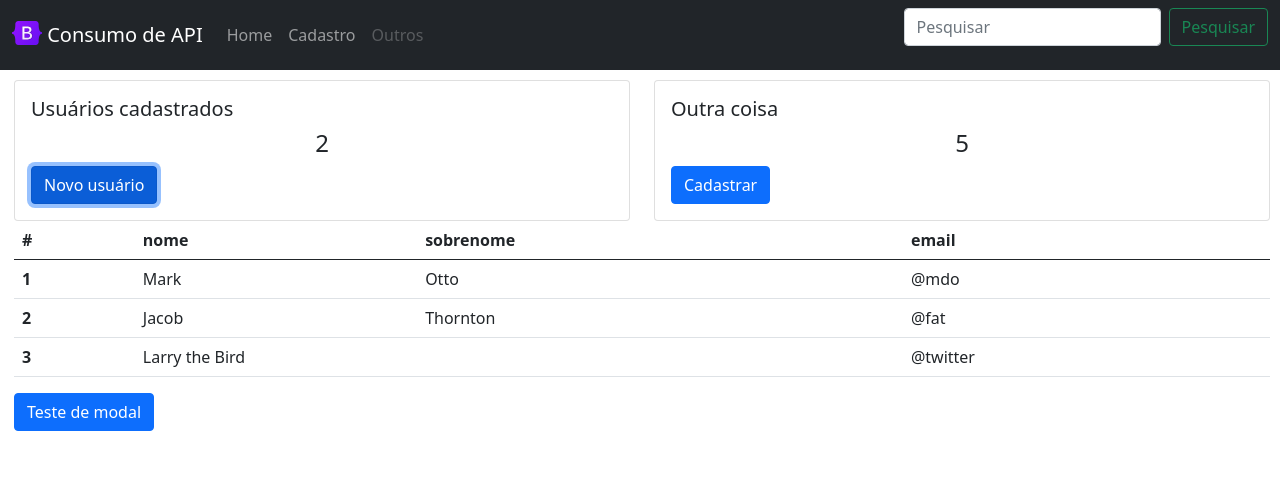
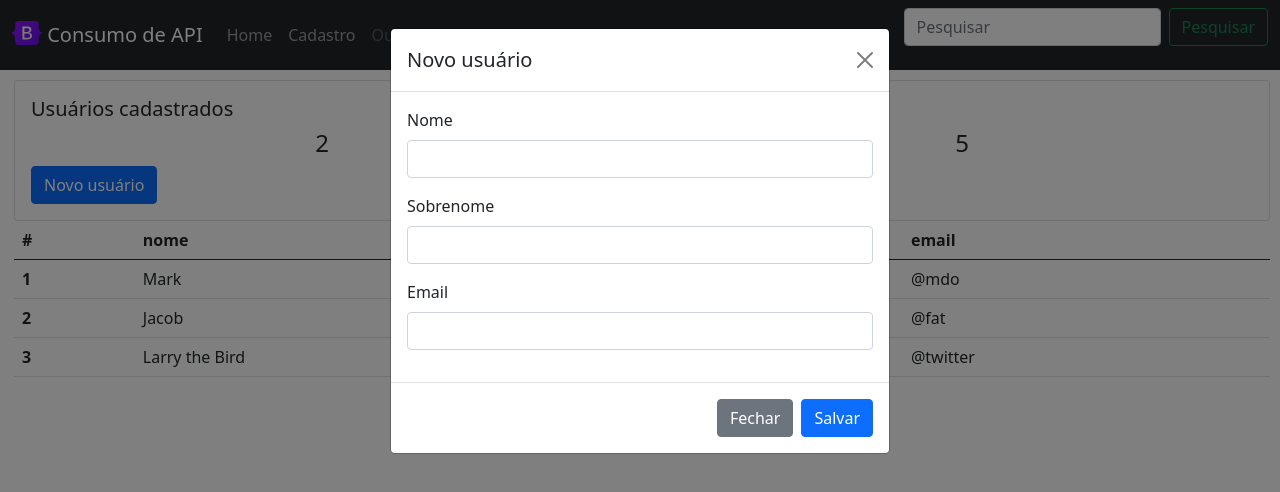
Before and after one commit to lucas5678/Front-api-demo, a plain HTML site: page index.html in a window 1280 px wide. Both pictures are taken after a click on the link "Novo usuário". Drawn offline with nearby package versions, Linux system fonts and the light colour scheme.

Commit message:
add formulario de cadastro no modal

```diff
--- a/index.html
+++ b/index.html
@@ -14,7 +14,7 @@
                 <div class="card-body">
                     <h5 class="card-title">Usuários cadastrados</h5>
                     <h4 class="card-text" style="text-align: center;">2</h4>
-                    <a href="#" class="btn btn-primary">Novo usuário</a>
+                    <a href="#" class="btn btn-primary" data-bs-toggle="modal" data-bs-target="#modalCadastro">Novo usuário</a>
                 </div>
             </div>
         </div>
@@ -66,9 +66,6 @@
             $("#modal").load("pages/modal.html");
         });
     </script>
-    <button type="button" class="btn btn-primary" data-bs-toggle="modal" data-bs-target="#exampleModal">
-        Teste de modal
-    </button>
 </div>
 </body>
 
--- a/pages/header.html
+++ b/pages/header.html
@@ -10,6 +10,7 @@
     <link href="https://cdn.jsdelivr.net/npm/bootstrap@5.0.2/dist/css/bootstrap.min.css" rel="stylesheet"
         integrity="sha384-EVSTQN3/azprG1Anm3QDgpJLIm9Nao0Yz1ztcQTwFspd3yD65VohhpuuCOmLASjC" crossorigin="anonymous">
 
+    <link rel="icon" href="img/icone.ico">
     <title>Consumo de api</title>
 </head>
 
@@ -24,7 +25,7 @@
             <div class="collapse navbar-collapse" id="navbarTogglerDemo02">
                 <ul class="navbar-nav me-auto mb-2 mb-lg-0">
                     <li class="nav-item">
-                <a class="nav-link "  href="index.html">Home</a>
+                        <a class="nav-link " href="index.html">Home</a>
                     </li>
                     <li class="nav-item">
                         <a class="nav-link" href="#">Cadastro</a>
--- a/pages/modal.html
+++ b/pages/modal.html
@@ -1,17 +1,30 @@
 <!-- Modal -->
-<div class="modal fade" id="exampleModal" tabindex="-1" aria-labelledby="exampleModalLabel" aria-hidden="true">
+<div class="modal fade" id="modalCadastro" tabindex="-1" aria-labelledby="exampleModalLabel" aria-hidden="true">
     <div class="modal-dialog">
         <div class="modal-content">
             <div class="modal-header">
-          <h5 class="modal-title" id="exampleModalLabel">Modal title</h5>
+                <h5 class="modal-title" id="exampleModalLabel">Novo usuário</h5>
                 <button type="button" class="btn-close" data-bs-dismiss="modal" aria-label="Close"></button>
             </div>
             <div class="modal-body">
-          ...
+                <form>
+                    <div class="mb-3">
+                        <label for="exampleInputEmail1" class="form-label">Nome</label>
+                        <input type="email" class="form-control" id="txtNome">
+                    </div>
+                    <div class="mb-3">
+                        <label for="exampleInputPassword1" class="form-label">Sobrenome</label>
+                        <input type="text" class="form-control" id="txtSobrenome">
+                    </div>
+                    <div class="mb-3">
+                        <label for="exampleInputEmail1" class="form-label">Email</label>
+                        <input type="email" class="form-control" id="exampleInputEmail1" aria-describedby="emailHelp">
+                    </div>
+                </form>
             </div>
             <div class="modal-footer">
-          <button type="button" class="btn btn-secondary" data-bs-dismiss="modal">Close</button>
-          <button type="button" class="btn btn-primary">Save changes</button>
+                <button type="button" class="btn btn-secondary" data-bs-dismiss="modal">Fechar</button>
+                <button type="button" class="btn btn-primary">Salvar</button>
             </div>
         </div>
     </div>
```
Also changed, not shown: img/icone.ico (added). Lines whose indentation alone changed are shown as unchanged.
